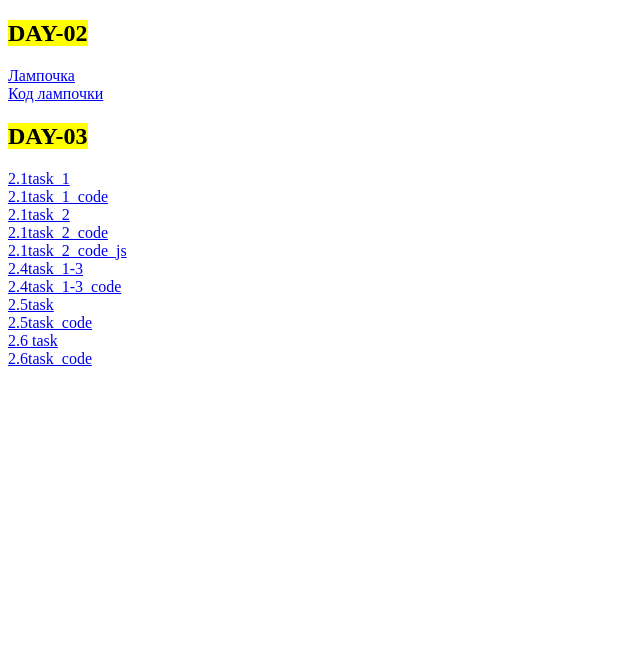
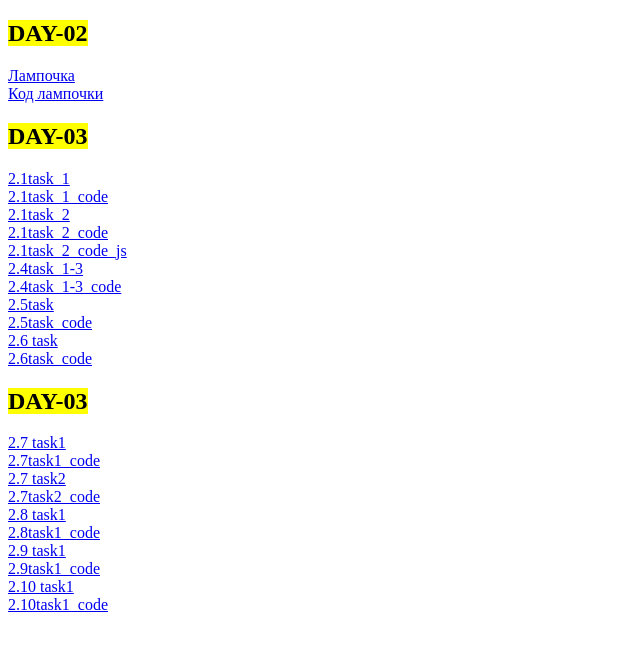
Before and after one commit to 63110/lrng, a plain HTML site: page index.html in a window 1280 px wide. Shown: the whole page, without its empty margins (0-640 px from the left). Drawn offline with Linux system fonts and the light colour scheme.

Commit message:
Update index.html

```diff
--- a/index.html
+++ b/index.html
@@ -39,3 +39,24 @@
 <a href="https://63110.github.io/lrng/day03/2.6.html">2.6 task</a>
 </br>
 <a href="https://github.com/63110/lrng/blob/master/day03/2.6.html">2.6task_code</a>
+
+<h2 style="text-align: left;"><span style="background-color: #ffff00;">DAY-03</span></h2>
+<a href="https://63110.github.io/lrng/day03/2.7task1.html">2.7 task1</a>
+</br>
+<a href="https://github.com/63110/lrng/blob/master/day03/2.7task1.html">2.7task1_code</a>
+</br>
+<a href="https://63110.github.io/lrng/day03/2.7task2.html">2.7 task2</a>
+</br>
+<a href="https://github.com/63110/lrng/blob/master/day03/2.7task2.html">2.7task2_code</a>
+</br>
+<a href="https://63110.github.io/lrng/day03/2.8task1.html">2.8 task1</a>
+</br>
+<a href="https://github.com/63110/lrng/blob/master/day03/2.8task1.html">2.8task1_code</a>
+</br>
+<a href="https://63110.github.io/lrng/day03/2.9task1.html">2.9 task1</a>
+</br>
+<a href="https://github.com/63110/lrng/blob/master/day03/2.9task1.html">2.9task1_code</a>
+</br>
+<a href="https://63110.github.io/lrng/day03/2.10task1.html">2.10 task1</a>
+</br>
+<a href="https://github.com/63110/lrng/blob/master/day03/2.8task1.html">2.10task1_code</a>
```
